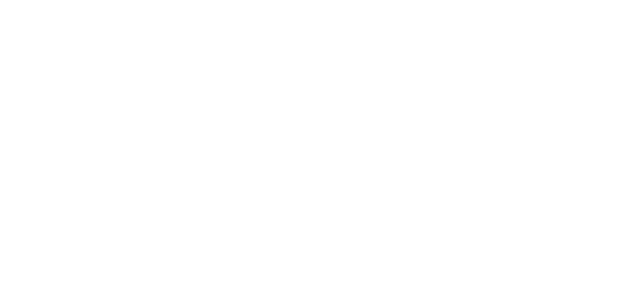
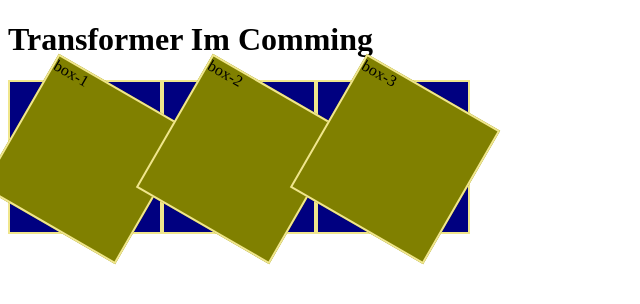
Before and after one commit to poran22/my-second-repo, a plain HTML site: page transform.html in a window 1280 px wide. Shown: the whole page, without its empty margins (0-640 px from the left). Drawn offline with Linux system fonts and the light colour scheme.

Commit message:
transition

```diff
--- a/transform.html
+++ b/transform.html
@@ -6,9 +6,39 @@
     <meta http-equiv="X-UA-Compatible" content="IE=edge">
     <meta name="viewport" content="width=device-width, initial-scale=1.0">
     <title>Document</title>
+    <style>
+        .container,
+        .inner {
+            background-color: navy;
+            width: 150px;
+            height: 150px;
+            border: 2px solid khaki;
+        }
+
+        .display {
+            display: flex;
+        }
+
+        .inner {
+            background-color: olive;
+            transform: rotate(30deg)
+        }
+    </style>
 </head>
 
 <body>
+    <h1>Transformer Im Comming</h1>
+    <section class="display">
+        <div class="box container">
+            <div class="inner">box-1</div>
+        </div>
+        <div class="box container">
+            <div class="inner">box-2</div>
+        </div>
+        <div class="box container">
+            <div class="inner">box-3</div>
+        </div>
+    </section>
 
 </body>
 
```
Also changed, not shown: trasition.html (added, +25 -0 lines).
